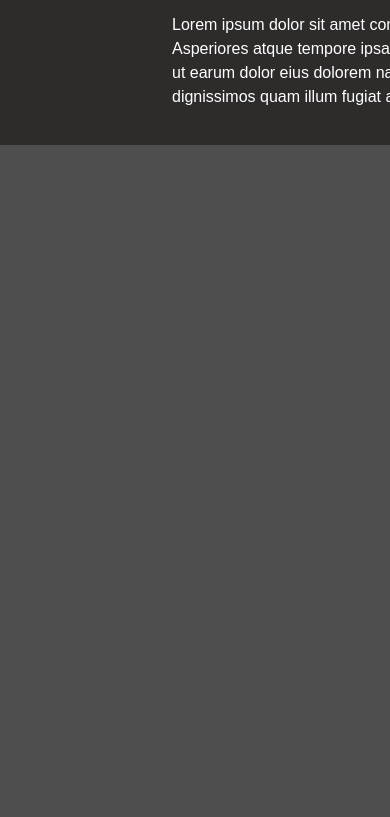
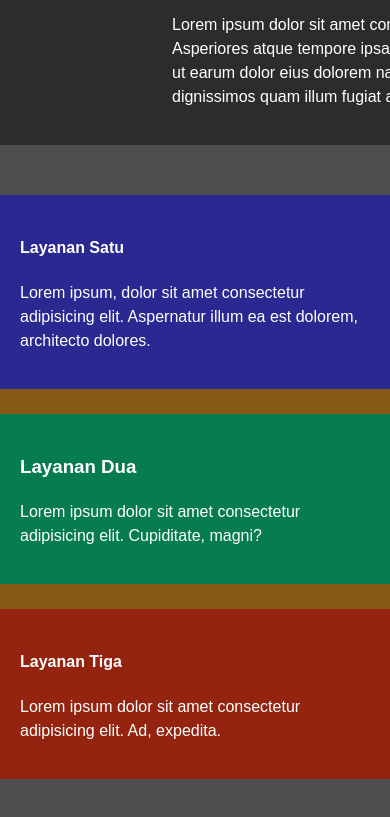
Before and after one commit to cahyo-dwinov/basic-flexbox, a plain HTML site: page index.html in a window 390 px wide. Shown: the part 381-1198 px from the top of the page. Drawn offline with Linux system fonts and the light colour scheme.

Commit message:
latihan 2 - sevice / pelayanan
Belajar membuat responsive web

```diff
--- a/index.html
+++ b/index.html
@@ -35,6 +35,22 @@
     </div>
     <!-- akhir latihan satu -->
 
+    <!-- Latihan 2 - Service / feature -->
+    <div class="container-dua">
+        <div class="layanan satu">
+            <h4>Layanan Satu</h4>
+            <p>Lorem ipsum, dolor sit amet consectetur adipisicing elit. Aspernatur illum ea est dolorem, architecto dolores.</p>
+        </div>
+        <div class="layanan dua">
+            <h3>Layanan Dua</h3>
+            <p>Lorem ipsum dolor sit amet consectetur adipisicing elit. Cupiditate, magni?</p>
+        </div>
+        <div class="layanan tiga">
+            <h4>Layanan Tiga</h4>
+            <p>Lorem ipsum dolor sit amet consectetur adipisicing elit. Ad, expedita.</p>
+        </div>
+    </div>
+
 </body>
 
 </html>
--- a/style.css
+++ b/style.css
@@ -38,3 +38,48 @@ body {
     flex: 1;
     order: 3;
 }
+
+
+/* Latihan 2 */
+
+.container-dua {
+    max-width: 800px;
+    margin: 50px auto;
+    background-color: rgb(134, 89, 21);
+}
+
+.layanan {
+    padding: 20px;
+    box-sizing: border-box;
+    width: 30%;
+}
+
+.layanan.satu {
+    background-color: rgb(41, 41, 145);
+}
+
+.layanan.dua {
+    background-color: rgb(6, 124, 79);
+}
+
+.layanan.tiga {
+    background-color: rgb(148, 36, 16);
+}
+
+
+/* Responsive */
+
+@media screen and (min-width: 700px) {
+    .container-dua {
+        display: flex;
+        justify-content: space-evenly;
+    }
+}
+
+@media(max-width: 700px) {
+    .layanan {
+        margin-bottom: 15px;
+        margin: 25px auto;
+        width: 100%;
+    }
+}
```
